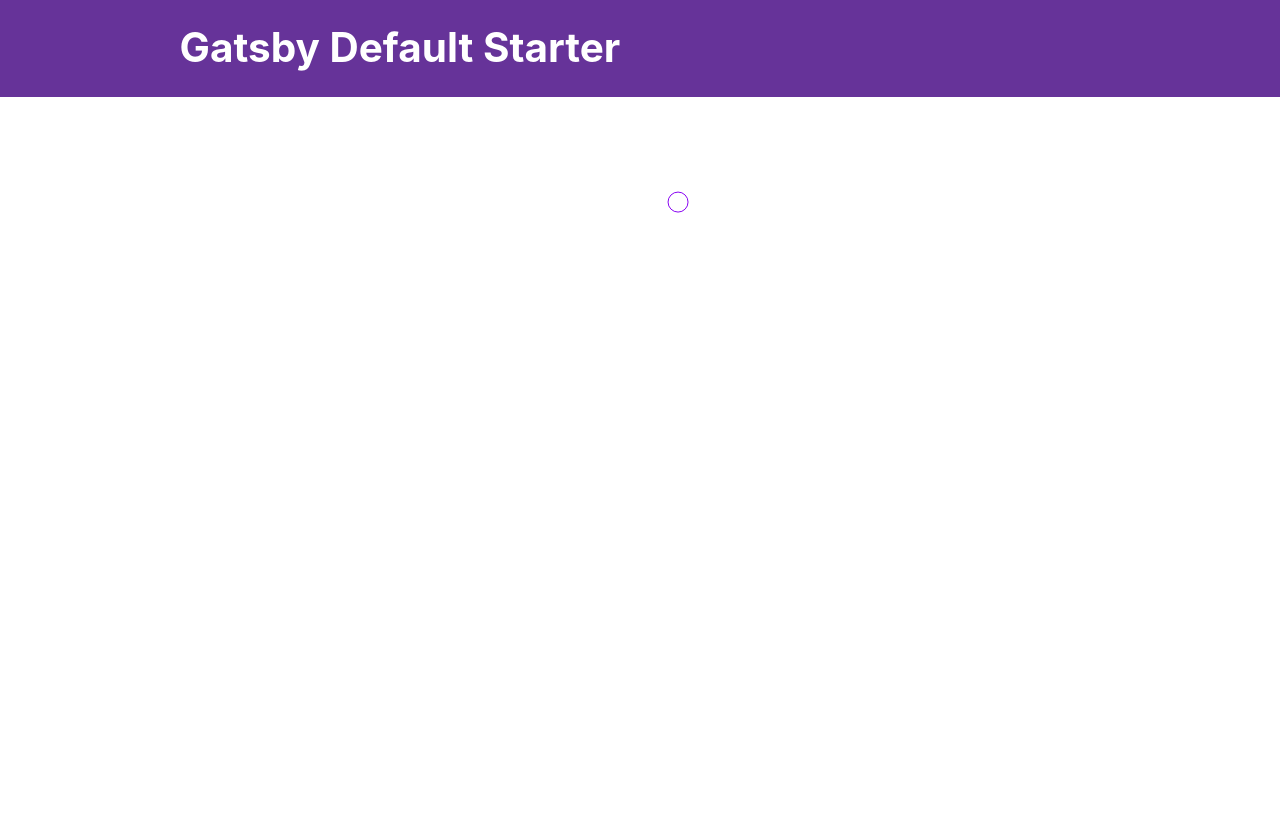
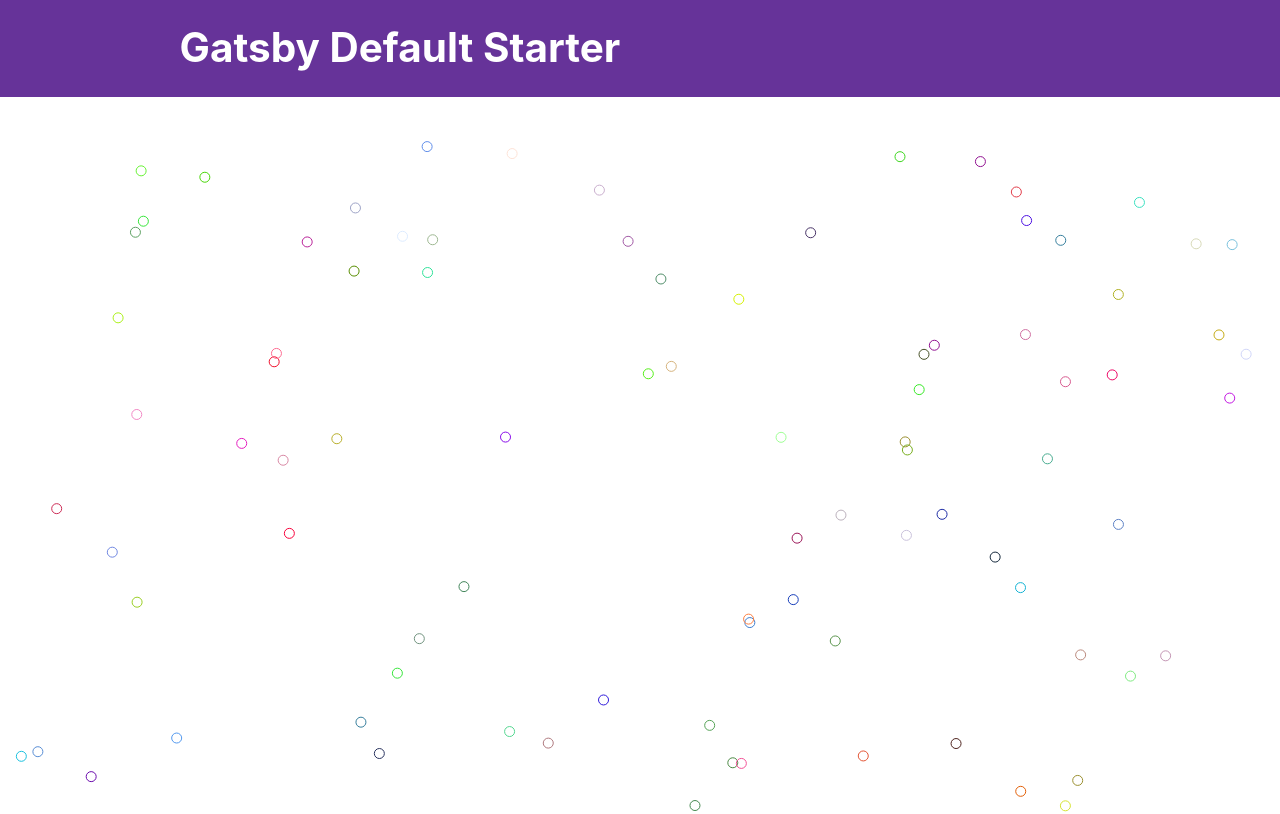
Before and after one commit to tantsandras/great-gatsby, a Gatsby site: page / in a window 1280 px wide. Shown: the top 814 px of the page. Built offline with nearby package versions, Linux system fonts and the light colour scheme; Gatsby itself is replaced by a stand-in of ours.

Commit message:
100 mini circles in randomised positions

```diff
--- a/src/components/canvas.js
+++ b/src/components/canvas.js
@@ -1,48 +1,70 @@
 import React from "react"
 
-const circ = (props) => {
-    const {ctx, x, y, radius, startAngle, endAngle, drawCounterClockwise} = props;
+function Circle(x, y, dx, dy, radius, color) {
 
-    ctx.beginPath();
-    ctx.arc(x, y, radius, startAngle, endAngle, drawCounterClockwise);
-    ctx.strokeStyle = "#"+((1<<24)*Math.random()|0).toString(16);
-    return ctx.stroke();
+const draw = ctx => {
+    ctx.beginPath()
+    ctx.arc(x, y, radius, Math.PI * 2, false)
+    ctx.strokeStyle = color;
+    ctx.stroke()
+  }
+
+    this.update = (ctx) => {
+    if (x + radius > window.innerWidth || x - radius < 0) {
+      dx = -dx
+    }
+    if (y + radius > window.innerHeight || y - radius < 0) {
+        dy = -dy
+    }
+    x += dx
+    y += dy
+
+    draw(ctx);
+  }
 }
 
 class Canvas extends React.Component {
-    componentDidMount() {
-        this.updateCanvas();
+  constructor(props) {
+    super(props)
+
+    this.state = {
+      circleArray: Array.from({ length: 100 }).map(
+        () =>
+          new Circle(
+            Math.random() * (window.innerWidth - 5 * 2) + 5,
+            Math.random() * (window.innerHeight - 5 * 2) + 5,
+            Math.random() - 0.5,
+            Math.random() - 0.5,
+            5,
+            "#" + (((1 << 24) * Math.random()) | 0).toString(16)
+          )
+      ),
     }
-    componentDidUpdate() {
-        this.updateCanvas();
-    }
-    updateCanvas() {
-        const ctx = this.refs.canvas.getContext('2d');
-
-
-    const animate = () => {
-
-        ctx.clearRect(0, 0, window.innerWidth, window.innerHeight);
-
-        let radius = 10;
-        let z =  Math.random() * window.innerWidth;
-        let w = Math.random() * window.innerHeight;
-        let dx = (Math.random() - 0.5);
-        let dy = (Math.random() - 0.5);
-
-        if (z + radius > window.innerWidth || z - radius < 0) {
-           dx = -dx;
-        }
-            if (w + radius > window.innerHeight || w - radius < 0) {
-                dy = -dy;
-            }
-        circ({ctx, x: z += dx, y: w += dy , radius: radius, startAngle: 0, endAngle: Math.PI * 2, drawCounterClockwise: false});
-
   }
 
-        setInterval(() => { requestAnimationFrame(animate); }, 3000);
+  componentDidMount() {
+    const ctx = this.refs.canvas.getContext("2d")
 
+    this.updateCanvas()
+  }
 
+  componentDidUpdate() {
+    this.updateCanvas()
+  }
+
+  updateCanvas() {
+    const animate = () => {
+      const ctx = this.refs.canvas.getContext("2d")
+      requestAnimationFrame(animate)
+
+      ctx.clearRect(0, 0, window.innerWidth, window.innerHeight)
+
+      this.state.circleArray.forEach(element => {
+        element.update(ctx)
+      })
+    }
+
+    animate()
   }
 
   render() {
@@ -52,7 +74,7 @@
         height={window.innerHeight}
         ref="canvas"
       />
-      );
+    )
   }
 }
 export default Canvas
```
Lines whose indentation alone changed are shown as unchanged.
